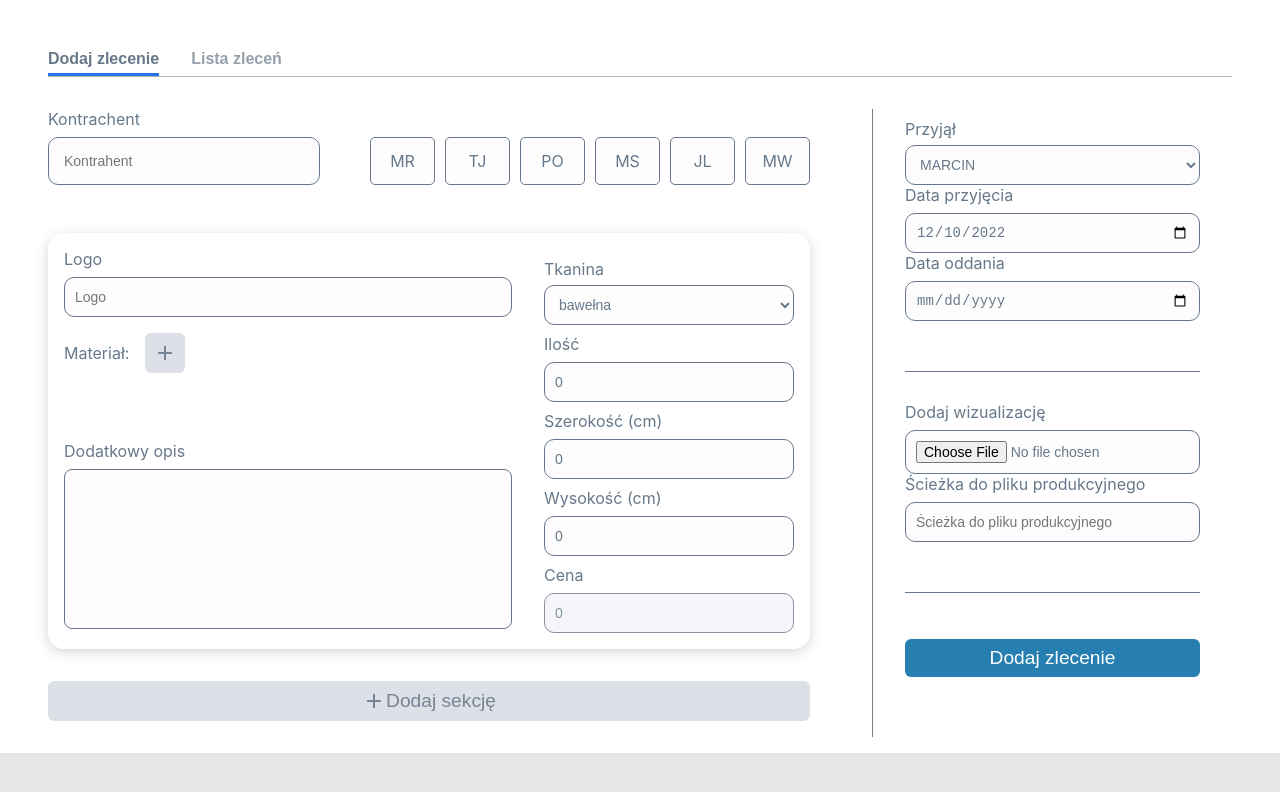
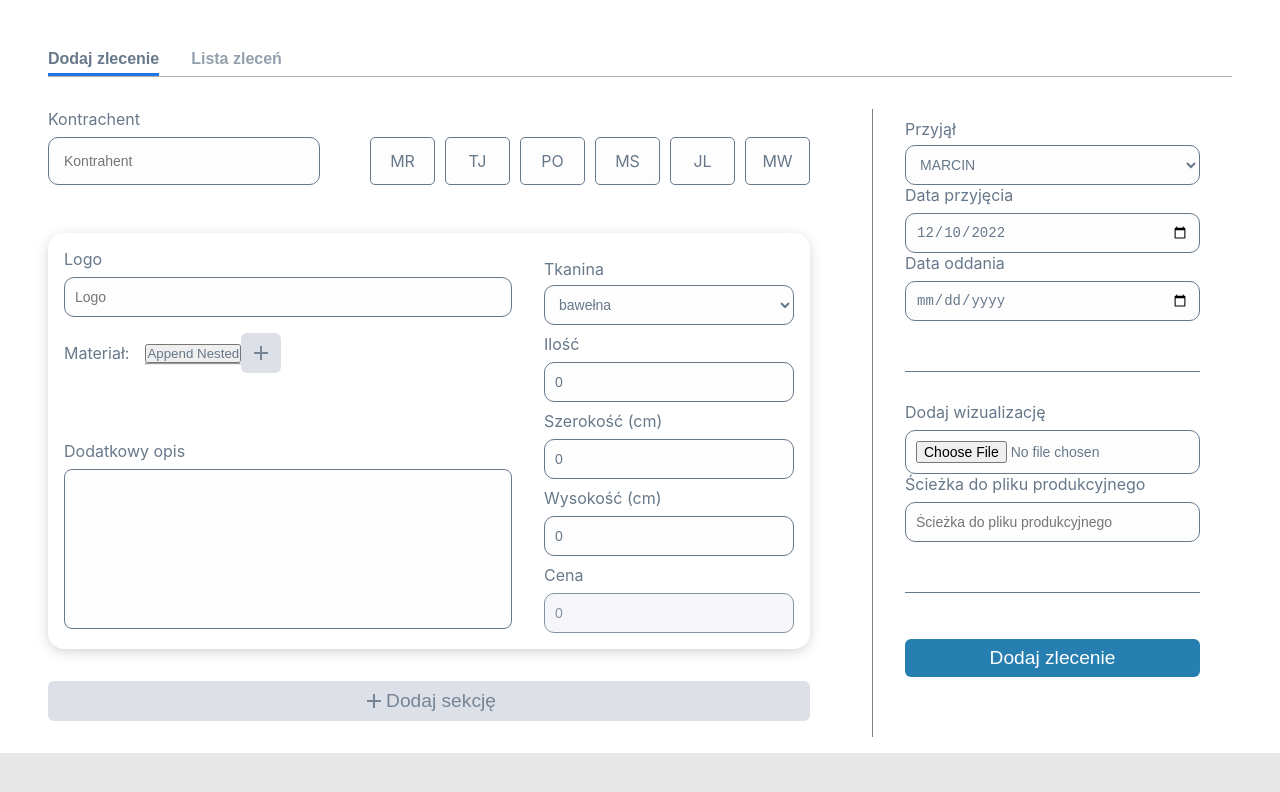
Before and after one commit to LukaszMarciszewski1/Trello-Card-Manager, a React (Create React App) app: page / in a window 1280 px wide. Shown: the top 792 px of the page. Built offline with nearby package versions, Linux system fonts and the light colour scheme; the HTML template or start-up script is replaced by a standard one.

Commit message:
prev nested array from desc

```diff
--- a/src/components/Checkbox/Checkbox.tsx
+++ b/src/components/Checkbox/Checkbox.tsx
@@ -4,8 +4,9 @@ interface CheckboxProps {
   id: string
   type: string
   label: string
-  value: string
+  value?: string
   style?: {}
+  onChange?: (e: any) => void
 }
 
 const Checkbox: React.FC<CheckboxProps> = forwardRef<HTMLInputElement, CheckboxProps>(
@@ -16,6 +17,7 @@ const Checkbox: React.FC<CheckboxProps> = forwardRef<HTMLInputElement, CheckboxP
       label,
       value,
       style,
+      onChange,
       ...props
     },
     ref
@@ -28,6 +30,7 @@ const Checkbox: React.FC<CheckboxProps> = forwardRef<HTMLInputElement, CheckboxP
           ref={ref}
           type={type}
           value={value}
+          onChange={onChange}
           {...props}
         />
         <label
--- a/src/components/LabelBox/LabelBox.tsx
+++ b/src/components/LabelBox/LabelBox.tsx
@@ -5,9 +5,9 @@ interface LabelBoxProps {
   label: string
 }
 
-const LabelBox: React.FC<LabelBoxProps> = ({ label }) => {
+const LabelBox: React.FC<LabelBoxProps> = ({ label, ...props }) => {
   return (
-    <div className={styles.container}>{label}</div>
+    <div className={styles.container} {...props}>{label}</div>
   )
 }
 
--- a/src/data.ts
+++ b/src/data.ts
@@ -94,3 +94,12 @@ export const recipient = [
     initial: 'MP',
   },
 ]
+
+export const material = [
+  {
+    value: 'material1',
+  },
+  {
+    value: 'material2',
+  },
+]
--- a/src/models/task.ts
+++ b/src/models/task.ts
@@ -6,7 +6,7 @@ export interface Description {
   height: number
   additionalDesc: string
   price: number
-  material: string
+  material: any
 }
 
 export interface Task {
--- a/src/views/AddTasks.tsx
+++ b/src/views/AddTasks.tsx
@@ -8,7 +8,7 @@ import { RiAddLine } from "react-icons/ri";
 import Checkbox from "components/Checkbox/Checkbox";
 import Select from "components/Select/Select";
 import FormSection from "components/Section/FormSection";
-import { traders, fabric, sizes, recipient } from "data";
+import { traders, fabric, sizes, recipient, material } from "data";
 import DatePicker, { registerLocale } from "react-datepicker";
 import "react-datepicker/dist/react-datepicker.css";
 import dayjs from "dayjs";
@@ -20,6 +20,7 @@ import TextareaAutosize from 'react-textarea-autosize';
 import Textarea from "components/Textarea/Textarea";
 import OptionBox from "components/LabelBox/LabelBox";
 import LabelBox from "components/LabelBox/LabelBox";
+import Nested from "./Nested";
 // import fetch from 'node-fetch';
 
 const validation = {
@@ -60,12 +61,8 @@ const defaultDescriptionValues = {
   height: 0,
   additionalDesc: '',
   price: 0,
-  material: 'Flex HI5 white'
+  material: []
 };
-
-const defaultDescriptionMaterialsValues = {
-  material: ''
-}
 
 const Tasks: React.FC = () => {
   dayjs.locale("pl");
@@ -93,6 +90,11 @@ const Tasks: React.FC = () => {
     name: "description",
     control,
   });
+
+
+  const handleAddMaterialToForm = (data: any) => {
+    data.push('sadasd')
+  }
 
   const fetchData = (data: Task) => {
     const { title, description, startDate, deadline, member, attachment, recipient } = data;
@@ -161,7 +163,7 @@ const Tasks: React.FC = () => {
   };
 
   const handleSubmitForm = (data: Task) => {
-    fetchData(data);
+    // fetchData(data);
     console.log(data)
   };
 
@@ -190,18 +192,9 @@ const Tasks: React.FC = () => {
             </div>
           </div>
           {fields.map((field, index) => {
+            { console.log(fields) }
             return (
               <FormSection key={field.id}>
-                {/* <div className={styles.tabsContainer}>
-                  <Tabs>
-                    <TabsContent title="Dodaj zlecenie">
-                      <div>lista</div>
-                    </TabsContent>
-                    <TabsContent title="Lista zleceń">
-                      <div>asdasdas</div>
-                    </TabsContent>
-                  </Tabs>
-                </div> */}
                 <div className={styles.formGroupColumn}>
                   <Input
                     id={field.id}
@@ -217,23 +210,21 @@ const Tasks: React.FC = () => {
                   <div className={styles.materialsContainer}>
                     <span>Materiał:</span>
                     <div className={styles.materialList}>
-                      {/* <LabelBox label={'Flex HI5 white'} /> */}
-                      {/* {fields.map((field, index) => {
-                        return (
-                          <Input
-                            id={field.id}
-                            defaultValue={field.material}
-                            type="text"
-                            style={{ margin: '0 10px 0 0', width: 'auto' }}
-                            {...register(`description.${index}.material` as const)}
-                          />
-                        )
-                      })} */}
+                      {/* {material?.map((field: { value: string; }, index: number) => (
+                        <Checkbox
+                          key={index}
+                          id={field.value}
+                          type={"checkbox"}
+                          value={field.value}
+                          label={field.value}
+                        />
+                      ))} */}
+                      <Nested nestIndex={index} {...{ control, register }} />
                     </div>
                     <Button
                       type={"button"}
                       title={""}
-                      onClick={() => append(defaultDescriptionValues)}
+                      onClick={() => console.log('click')}
                       style={{ fontSize: "1.2rem", width: '40px' }}
                       icon={<RiAddLine fontSize={"1.5rem"} fontWeight={"bold"} />}
                     />
@@ -356,3 +347,18 @@ const Tasks: React.FC = () => {
 };
 
 export default Tasks;
+
+
+{/* {fields[index].material.map((field: { id: string; }, index: any) => {
+                        { console.log(field) }
+                        return (
+                          <div key={field.id}>
+                            <Input
+                              id={field.id}
+                              type="text"
+                              style={{ margin: '0 10px 0 0', width: 'auto' }}
+                              {...register(`description.${index}.material` as const)}
+                            />
+                          </div>
+                        )
+                      })} */}
--- /dev/null
+++ b/src/views/Nested.tsx
@@ -0,0 +1,49 @@
+import React from 'react'
+import { useFieldArray } from "react-hook-form";
+
+interface NestedProps {
+  nestIndex: any
+  control: any
+  register: any
+}
+
+const Nested: React.FC<NestedProps> = ({ nestIndex, control, register }) => {
+
+  const { fields, remove, append } = useFieldArray({
+    control,
+    name: `description[${nestIndex}].material`
+  });
+
+  return (
+    <div>
+      {fields.map((item, k) => {
+        return (
+          <div key={item.id} style={{ marginLeft: 20 }}>
+            <input
+              {...register(`description[${nestIndex}].material[${k}].field2` as const)}
+            />
+            <button type="button" onClick={() => remove(k)}>
+              Delete Nested
+            </button>
+          </div>
+        );
+      })}
+
+      <button
+        type="button"
+        onClick={() =>
+          append({
+            field1: "field1",
+            field2: "field2"
+          })
+        }
+      >
+        Append Nested
+      </button>
+
+      <hr />
+    </div>
+  )
+}
+
+export default Nested
```
